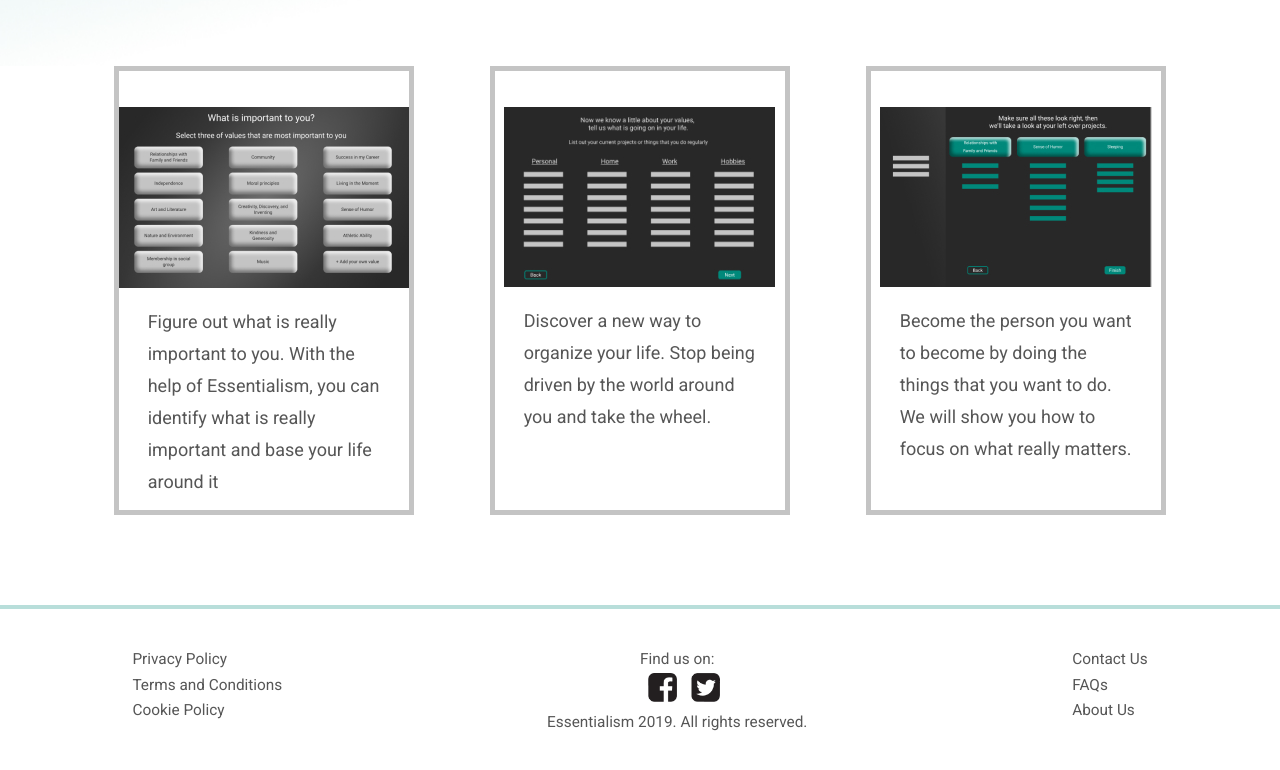
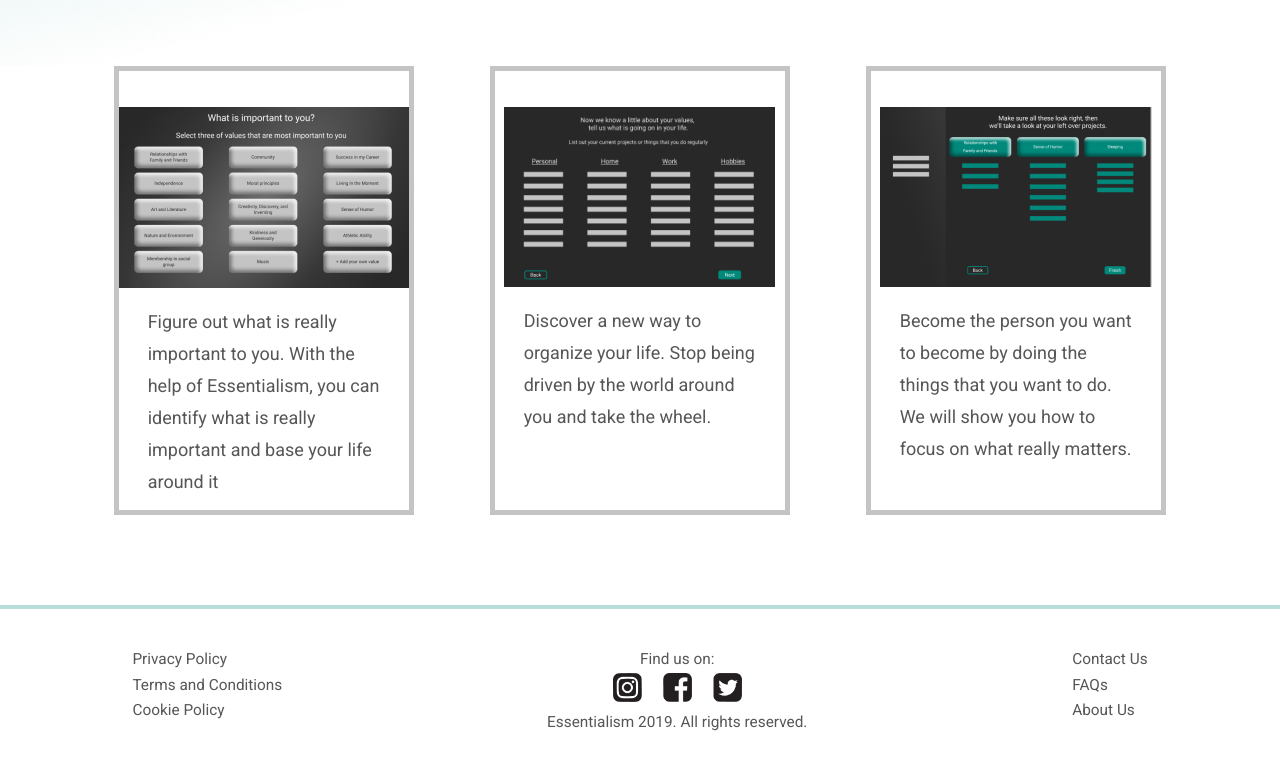
Before and after one commit to essentialism-project/ui-1, a plain HTML site: page index.html in a window 1280 px wide. Shown: the part 2403-3173 px from the top of the page. Drawn offline with Linux system fonts and the light colour scheme.

Commit message:
final push before the meeting

```diff
--- a/index.html
+++ b/index.html
@@ -161,7 +161,7 @@
                 <p>Find us on:</p>
                <div class="icons">
 
-               <div class="icon">  <img src="" /> </div>
+                <div class="icon">  <img src="./img/inst.png" /> </div>
                <div class="icon">  <img src="./img/fb.jpg" /> </div>
                <div class="icon">  <img src="./img/tw.jpg" /> </div>
             </div>
```
Also changed, not shown: 1 other file.
